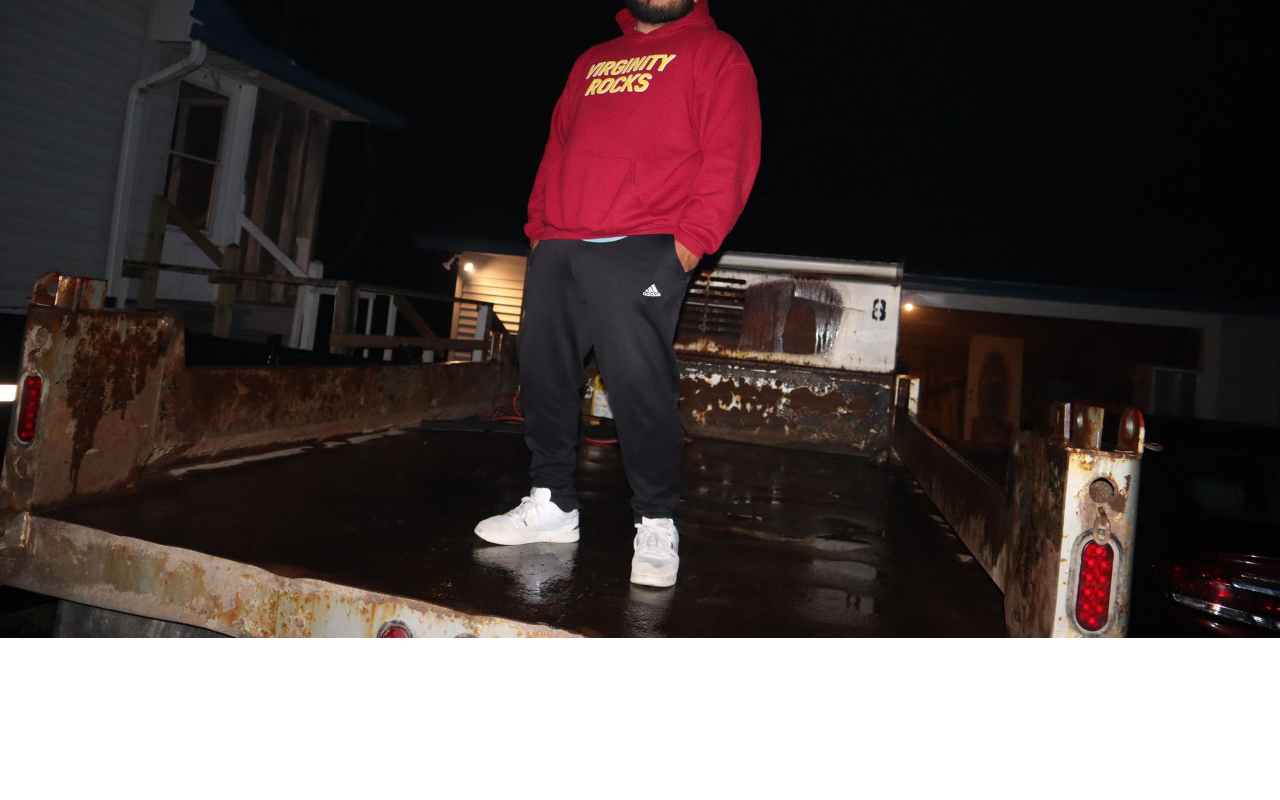
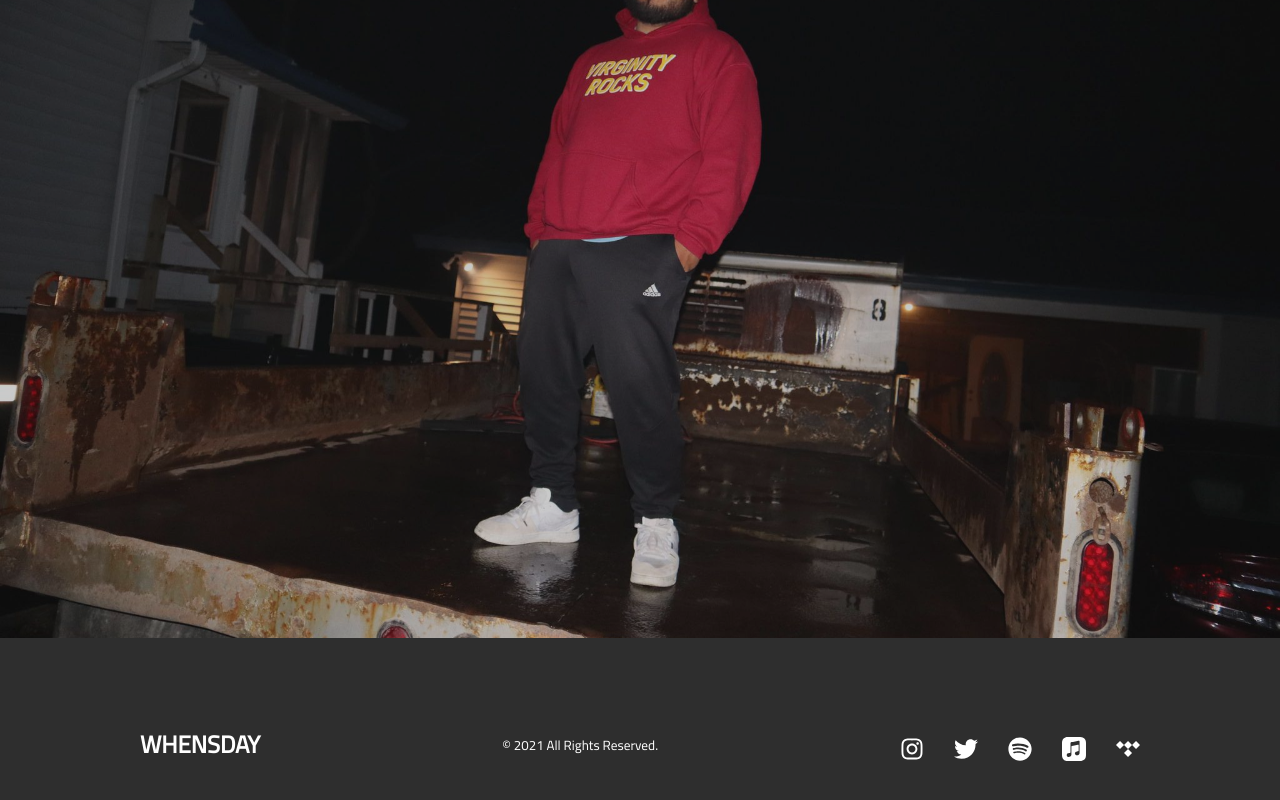
Before and after one commit to btfredr/whensday-homepage, a React (Create React App) app: page / in a window 1280 px wide. Shown: the part 242-1042 px from the top of the page. Before the commit the page ends 880 px from the top, so only its background shows below. Built offline with nearby package versions, Linux system fonts and the light colour scheme.

Commit message:
working on footer

```diff
--- /dev/null
+++ b/src/components/Footer.js
@@ -0,0 +1,75 @@
+import { FaInstagram, FaSpotify, FaTwitter } from "react-icons/fa";
+import { SiApplemusic, SiTidal } from "react-icons/si";
+import { Link } from "react-router-dom";
+
+const Footer = () => {
+  return (
+    <footer className="footer">
+      <div className="footer__wrapper">
+        <section className="footer__socialMedia">
+          <div className="footer__socialMediaWrap">
+            <Link to="/" className="footer__logo">
+              Whensday
+            </Link>
+            <small className="footer__rights">
+              &copy; {new Date().getFullYear()} All Rights Reserved.
+            </small>
+            <div className="footer__socialIcons">
+              <a
+                href="//www.instagram.com/whensdayod"
+                target="_blank"
+                className="footer__socialIconLink"
+                rel="noreferrer"
+                aria-label="Instagram"
+              >
+                <FaInstagram />
+              </a>
+
+              <a
+                href="//www.twitter.com/whensdayod"
+                target="_blank"
+                className="footer__socialIconLink"
+                rel="noreferrer"
+                aria-label="Twitter"
+              >
+                <FaTwitter />
+              </a>
+
+              <a
+                href="https://open.spotify.com/artist/5kGJj49tILjz1N5FHt77fm"
+                target="_blank"
+                className="footer__socialIconLink"
+                rel="noreferrer"
+                aria-label="Spotify"
+              >
+                <FaSpotify />
+              </a>
+
+              <a
+                href="https://music.apple.com/us/artist/whensday/677854964"
+                target="_blank"
+                className="footer__socialIconLink"
+                rel="noreferrer"
+                aria-label="Apple Music"
+              >
+                <SiApplemusic />
+              </a>
+
+              <a
+                href="https://tidal.com/browse/artist/6467463"
+                target="_blank"
+                className="footer__socialIconLink"
+                rel="noreferrer"
+                aria-label="Apple Music"
+              >
+                <SiTidal />
+              </a>
+            </div>
+          </div>
+        </section>
+      </div>
+    </footer>
+  );
+};
+
+export default Footer;
--- a/src/pages/Home.js
+++ b/src/pages/Home.js
@@ -1,7 +1,12 @@
+import Footer from "../components/Footer";
+
 const Home = () => {
   return (
     <div className="home">
-      <div className="home__background"></div>
+      <div className="home__overlay">
+        <div className="home__background"></div>
+      </div>
+      <Footer />
     </div>
   );
 };
--- a/src/sass/main.scss
+++ b/src/sass/main.scss
@@ -3,3 +3,4 @@
 @import "partials/base";
 @import "partials/nav";
 @import "partials/home";
+@import "partials/footer";
--- /dev/null
+++ b/src/sass/partials/_footer.scss
@@ -0,0 +1,62 @@
+.footer {
+  &__container {
+    background-color: #101522;
+  }
+
+  &__wrapper {
+    padding: 48px 24px;
+    display: flex;
+    flex-direction: column;
+    justify-content: center;
+    align-items: center;
+    max-width: 1100px;
+    margin: 0 auto;
+  }
+
+  &__socialMedia {
+    max-width: 1000px;
+    width: 100%;
+  }
+
+  &__socialMediaWrap {
+    display: flex;
+    justify-content: space-between;
+    align-items: center;
+    max-width: 1100px;
+    margin: 40px auto 0 auto;
+
+    @media screen and (max-width: 820px) {
+      flex-direction: column;
+    }
+  }
+
+  &__logo {
+    color: $secondary;
+    justify-self: start;
+    cursor: pointer;
+    text-decoration: none;
+    font-size: 1.5rem;
+    display: flex;
+    align-items: center;
+    margin-bottom: 16px;
+    font-weight: bold;
+    text-transform: uppercase;
+  }
+
+  &__rights {
+    color: $secondary;
+    margin-bottom: 16px;
+  }
+
+  &__socialIcons {
+    display: flex;
+    justify-content: space-between;
+    align-items: center;
+    width: 240px;
+  }
+
+  &__socialIconLink {
+    color: $secondary;
+    font-size: 24px;
+  }
+}
--- a/src/sass/partials/_home.scss
+++ b/src/sass/partials/_home.scss
@@ -1,6 +1,6 @@
 .home {
   width: 100%;
-  height: 100vh;
+  height: 100%;
   background-color: #2e2e2e;
 
   &__background {
@@ -10,5 +10,14 @@
     background-repeat: no-repeat;
     background-position: center center;
     background-size: cover;
+    z-index: 1;
+  }
+
+  &__overlay {
+    background-color: $primary;
+    opacity: 0.75;
+    z-index: 2;
+    width: 100%;
+    height: 100%;
   }
 }
```
